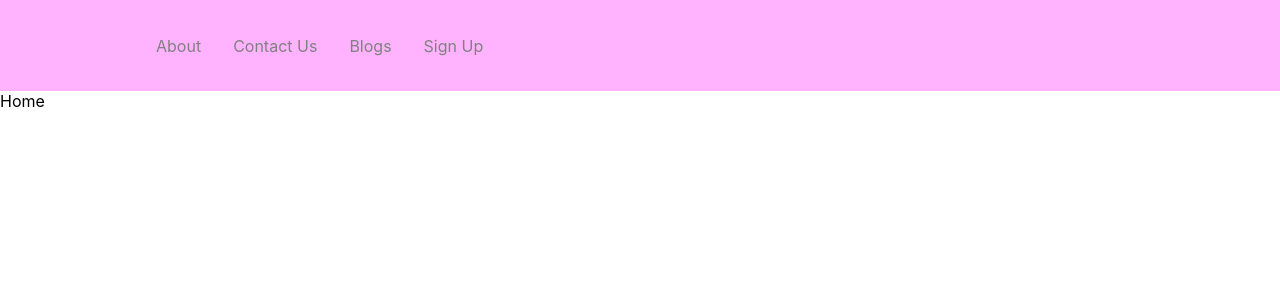
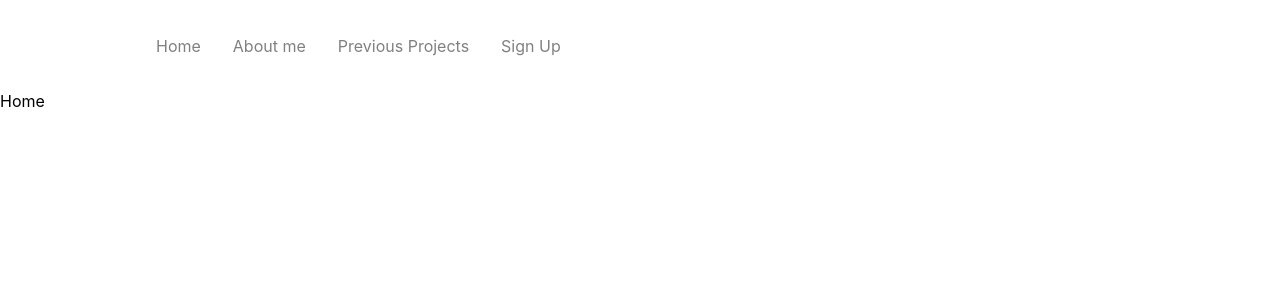
Before and after one commit to liamceelent/cv-website, a React (Create React App) app in the folder cv/: page / in a window 1280 px wide. Shown: the top 300 px of the page. Built offline with nearby package versions, Linux system fonts and the light colour scheme; the HTML template or start-up script is replaced by a standard one.

Commit message:
lil update

```diff
--- a/cv/src/App.css
+++ b/cv/src/App.css
@@ -1,38 +1,6 @@
-.App {
-  text-align: center;
+.error {
+  background-color: red
 }
 
-.App-logo {
-  height: 40vmin;
-  pointer-events: none;
-}
 
-@media (prefers-reduced-motion: no-preference) {
-  .App-logo {
-    animation: App-logo-spin infinite 20s linear;
-  }
-}
-
-.App-header {
-  background-color: #282c34;
-  min-height: 100vh;
-  display: flex;
-  flex-direction: column;
-  align-items: center;
-  justify-content: center;
-  font-size: calc(10px + 2vmin);
-  color: white;
-}
-
-.App-link {
-  color: #61dafb;
-}
-
-@keyframes App-logo-spin {
-  from {
-    transform: rotate(0deg);
-  }
-  to {
-    transform: rotate(360deg);
-  }
-}
+/* color syles, #17252a, #2b7a78, #3aafa9, #def2f1, #feffff */
--- a/cv/src/App.js
+++ b/cv/src/App.js
@@ -9,13 +9,13 @@ import Home from "./pages/Home";
 import AboutMe from "./pages/AboutMe";
 import PreviousProjects from "./pages/PreviousProjects";
 import Navbar from "./components/NavBar";
-import navcss from "./style/Nav.css"
+import "./App.css"
 
 function App() {
   return (
     <div>
       <Router>
-          <Navbar/>
+          <Navbar className = "error"/>
           <Routes>
               <Route exact path="/" element={<Home />} />
               <Route path="/about" element={<AboutMe />} />
--- a/cv/src/appStyles.css
+++ /dev/null
@@ -1,3 +0,0 @@
-.error {
-    color: red
-}
--- a/cv/src/appStyles.module.css
+++ /dev/null
@@ -1,3 +0,0 @@
-.success {
-    color:green
-}
--- a/cv/src/components/NavBar.js
+++ b/cv/src/components/NavBar.js
@@ -6,14 +6,14 @@ const NavBar = () => {
         <>
             <Nav>
                 <NavMenu>
-                    <NavLink to="/about" activeStyle>
-                        About
+                    <NavLink to="/home" activeStyle>
+                        Home
                     </NavLink>
-                    <NavLink to="/contact" activeStyle>
-                        Contact Us
+                    <NavLink to="/aboutme" activeStyle>
+                        About me
                     </NavLink>
-                    <NavLink to="/blogs" activeStyle>
-                        Blogs
+                    <NavLink to="/PreviousProjects" activeStyle>
+                        Previous Projects
                     </NavLink>
                     <NavLink to="/sign-up" activeStyle>
                         Sign Up
--- a/cv/src/components/NavBarElements.js
+++ b/cv/src/components/NavBarElements.js
@@ -3,7 +3,6 @@ import { NavLink as Link } from "react-router-dom";
 import styled from "styled-components";
 
 export const Nav = styled.nav`
-    background: #ffb3ff;
     height: 85px;
     display: flex;
     justify-content: space-between;
```
